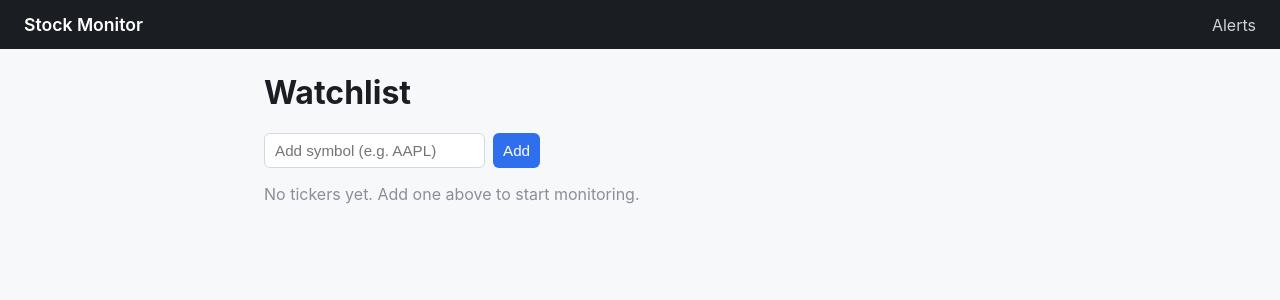
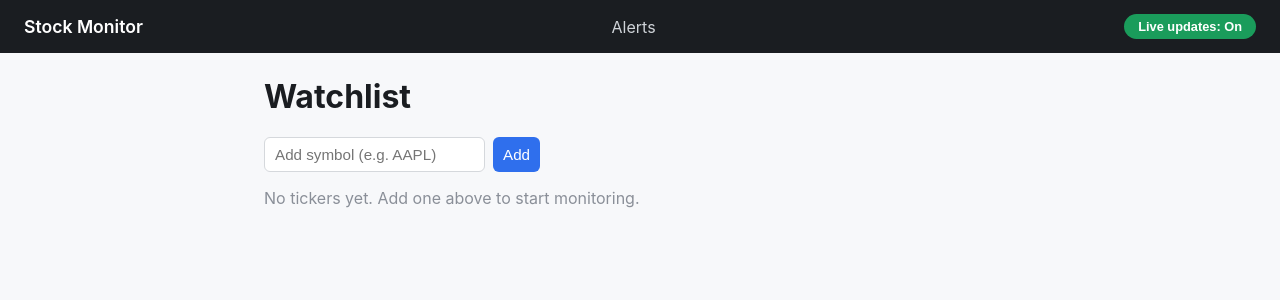
Before and after one commit to eelkalai/stock-monitor, a Flask app: page / in a window 1280 px wide. Shown: the top 300 px of the page. Run offline with Flask 3, Linux system fonts and the light colour scheme.

Commit message:
Add on/off switch for background price polling
The scheduler polled every ticker every 60s regardless of whether the
user wanted that. Add an in-memory POLLING_ENABLED flag on app.config,
a toggle route, and a topbar switch so it can be paused/resumed
without touching the add-ticker or historical-chart live fetches
(both stay unaffected). State resets to on across restarts by design.

Co-Authored-By: Claude Sonnet 5 <noreply@anthropic.com>
Claude-Session: https://claude.ai/code/session_01D4iw5x8EoiZ5YCQdaivTx6

```diff
--- a/app.py
+++ b/app.py
@@ -13,6 +13,8 @@ def create_app():
     app = Flask(__name__)
     app.config["SQLALCHEMY_DATABASE_URI"] = f"sqlite:///{os.path.join(BASE_DIR, 'stock_monitor.db')}"
     app.config["SQLALCHEMY_TRACK_MODIFICATIONS"] = False
+    app.config["POLLING_ENABLED"] = True
+
     db.init_app(app)
 
     with app.app_context():
@@ -105,6 +107,17 @@ def unread_count():
     return jsonify({"count": Notification.query.filter_by(read=False).count()})
 
 
+@app.context_processor
+def inject_polling_state():
+    return {"polling_enabled": app.config["POLLING_ENABLED"]}
+
+
+@app.route("/settings/polling/toggle", methods=["POST"])
+def toggle_polling():
+    app.config["POLLING_ENABLED"] = not app.config["POLLING_ENABLED"]
+    return redirect(request.referrer or url_for("dashboard"))
+
+
 if __name__ == "__main__":
     start_scheduler(app)
     app.run(debug=True, use_reloader=False)
--- a/scheduler.py
+++ b/scheduler.py
@@ -9,6 +9,8 @@ POLL_INTERVAL_SECONDS = 60
 
 
 def poll_prices(app):
+    if not app.config.get("POLLING_ENABLED", True):
+        return
     with app.app_context():
         for ticker in Ticker.query.all():
             price, change_pct = fetch_quote(ticker.symbol)
--- a/static/style.css
+++ b/static/style.css
@@ -31,6 +31,24 @@ body {
   font-size: 0.75rem;
   margin-left: 6px;
 }
+.polling-toggle { margin: 0; }
+.switch {
+  border-radius: 999px;
+  padding: 5px 14px;
+  font-size: 0.8rem;
+  font-weight: 600;
+  border: none;
+  cursor: pointer;
+}
+.switch.on {
+  background: #1a9c5b;
+  color: #fff;
+}
+.switch.off {
+  background: #3a3f47;
+  color: #cfd3d8;
+}
+.switch:hover { opacity: 0.85; }
 .container {
   max-width: 800px;
   margin: 0 auto;
--- a/templates/base.html
+++ b/templates/base.html
@@ -13,6 +13,11 @@
       Alerts
       {% if unread_count %}<span class="badge">{{ unread_count }}</span>{% endif %}
     </a>
+    <form action="{{ url_for('toggle_polling') }}" method="post" class="polling-toggle">
+      <button type="submit" class="switch {{ 'on' if polling_enabled else 'off' }}">
+        Live updates: {{ 'On' if polling_enabled else 'Off' }}
+      </button>
+    </form>
   </header>
   <main class="container">
     {% block content %}{% endblock %}
```
